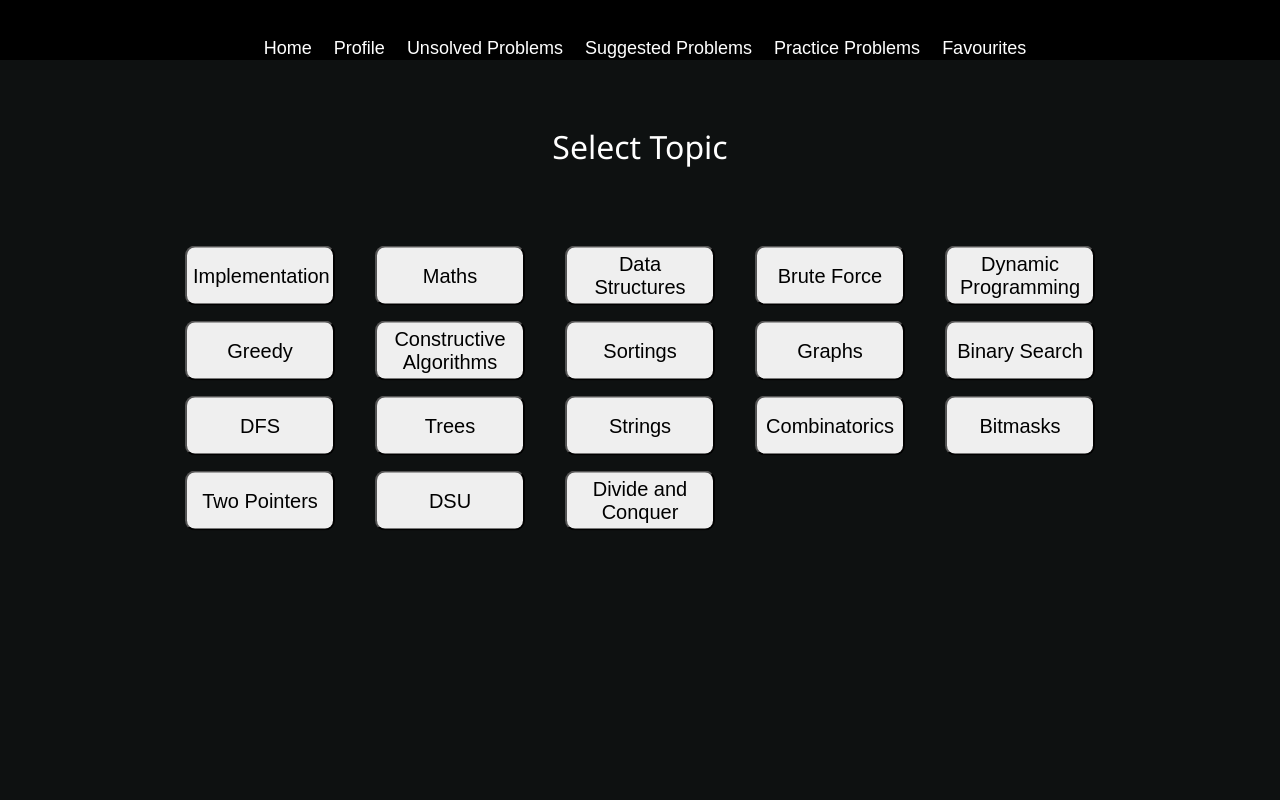
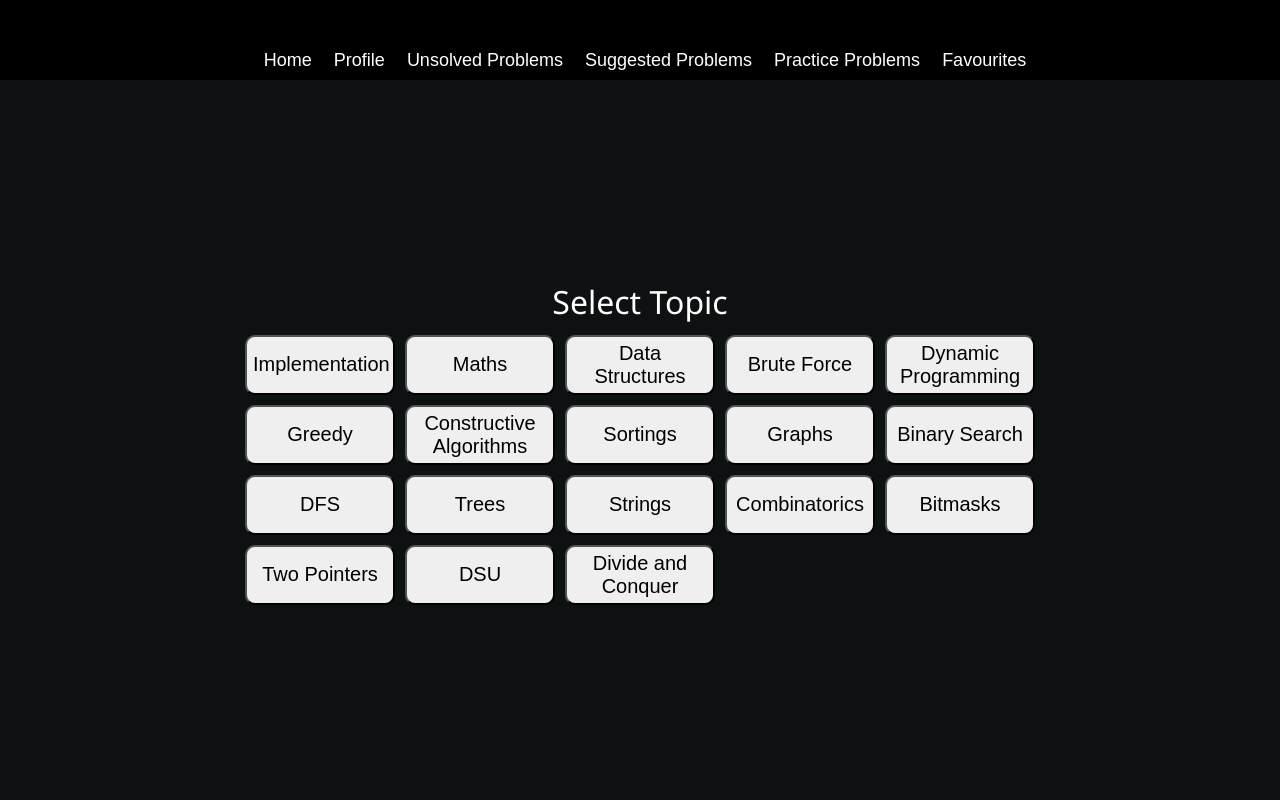
Before and after one commit to PulkitAggarwal-Git/CAAR, a Flask app: page /practice_problems in a window 1280 px wide. Run offline with Flask 3, Linux system fonts and the light colour scheme; the visitor is signed in with stand-in values (Sample User, id 1).

Commit message:
Made responsive

```diff
--- a/main.py
+++ b/main.py
@@ -35,9 +35,6 @@ def enter():
             session['codeforces_id'] = username
             submissions_data = fetch_submissions_data(username) # fetch_submissions_data function is written in data_processing.py file
 
-            unsolved_problems = analyze_user_problems(submissions_data)
-            store_unsolved_problems(username, unsolved_problems)
-
             if submissions_data is None:
                 flash("Codeforces is not responding. Please try again later.")
                 return redirect('/')
@@ -45,6 +42,9 @@ def enter():
             if submissions_data.get('status')=="FAILED":
                 flash("Please enter a valid username")
                 return redirect('/')
+
+            unsolved_problems = analyze_user_problems(submissions_data)
+            store_unsolved_problems(username, unsolved_problems)
 
             user_data = fetch_user_data(username) # fetch_user_data function is written in data_processing.py file
 
--- a/static/layout.css
+++ b/static/layout.css
@@ -1,28 +1,31 @@
 body{
     margin: 0;
     padding: 0;
+    height: 100%;
 }
 
-.container{
+/* .container{
     display: flex;
     flex-direction: column;
     height: 100vh;
-}
+} */
 
 .content{
     display: flex;
     flex-direction: column;
-    flex-grow: 1;
+    /* flex-grow: 1; */
     height: 100vh;
 }
 
 .header{
-    height: 60px;
+    height: 4rem;
     background-color: black;
     display: flex;
     justify-content: center;
     align-items: end;
     gap: 10px;
+    flex-wrap: wrap;
+    padding: 0.5rem;
 }
 
 .header button{
@@ -35,29 +38,42 @@ body{
 }
 
 
+
 .main-container{
-    position: relative;
     flex: 1;
-    z-index: 0;
     display: flex;
     flex-direction: column;
     background-color: rgb(14, 17, 17);
     text-align: left;
     overflow: auto;
-    height: 100vh;
+    padding-top: 0rem;
+}
 
-}
+/* .practice_problems {
+  justify-content: center;
+  align-items: center;
+  /* padding-top: 0.1rem;*
+} */
+
 
 .set_quote{
     text-align: center;
 }
 
+
+
 .problem_tags{
-    transform: translateY(50%);
     display: grid;
-    gap: 15px 40px;
     grid-template-columns: repeat(5,auto);
+    /* justify-content: center; */
+    /* display: grid;
+    gap: 10px;
+    grid-template-columns: repeat(auto-fit, minmax(130px, 1fr));*/
     justify-content: center;
+    /* padding: 1rem;  */
+    /* align-items: center; */
+    gap: 10px;
+    width: 100%;
 }
 
 .problem_tags form button{
@@ -67,17 +83,86 @@ body{
     font-size: 20px;
 }
 
-.problem_tags form button:hover{
-    color: blue;
+.select_topic{
+    color: white;
+    font-size: xx-large;
+    font-family:'Segoe UI', Tahoma, Geneva, Verdana, sans-serif;
+    /* text-align: center; */
+    /* margin-top: 1rem; */
+    margin-bottom: 1rem;
+    text-align: center;
+    transform: translateY(10%);
+}
+
+@media (max-width: 768px) {
+  .problem_tags {
+    padding: 1rem;
+    gap: 1rem;    /* transform: translateY(50%); */
+    display: grid;
+    /* justify-content: center; */
+    grid-template-columns: repeat(auto-fill, minmax(130px, 1fr));
+  }
+
+  .problem_tags form button{
+    height: 3rem;
+    width: 100%;
+    border-radius: 7px;
+    font-size: 1rem;
   }
 
   .select_topic{
     color: white;
     font-size: xx-large;
     font-family:'Segoe UI', Tahoma, Geneva, Verdana, sans-serif;
+    /* text-align: center; */
+    /* margin-top: 1rem; */
+    margin-bottom: 1rem;
     text-align: center;
-    transform: translateY(150%);
+    /* transform: translateY(10%); */
 }
+
+}
+
+
+@media (min-width:800px)
+{
+    .select_topic{
+        transform: translateY(10%);
+    }
+
+    .problem_tags {
+    /* padding: 1rem;
+    gap: 1rem;    /* transform: translateY(50%); */
+    /* display: grid; */
+    /* justify-content: center; *
+    grid-template-columns: repeat(auto-fill, minmax(130px, 1fr));
+    transform: translateY(10%); */
+
+    display: grid;
+    grid-template-columns: repeat(5,auto);
+    /* justify-content: center; */
+    /* display: grid;
+    gap: 10px;
+    grid-template-columns: repeat(auto-fit, minmax(130px, 1fr));*/
+    justify-content: center;
+    /* padding: 1rem;  */
+    /* align-items: center; */
+    gap: 10px;
+    width: 100%;
+  }
+
+  .practice_problems {
+  justify-content: center;
+  align-items: center;
+  /* padding-top: 0.1rem;*/
+}
+}
+
+.problem_tags form button:hover{
+    color: blue;
+}
+
+
 
 #take-input{
     position: absolute;
--- a/templates/display_practice_problems.html
+++ b/templates/display_practice_problems.html
@@ -5,7 +5,7 @@
 <div class="problems">
     <ol class="bordered-list">
         {% for name, url in problems %}
-        <li style="width: 50vw; list-style-position: outside;">
+        <li class="problems-list">
             <div class="favourites">
             <a href="{{ url }}" target="_blank" class="no-underline">{{ name }}</a>
             <button onclick="addToFavourites('{{ name }}','{{url}}')">Add to favourites</button>
--- a/templates/favourites.html
+++ b/templates/favourites.html
@@ -7,7 +7,7 @@
 <div class="problems">
     <ol class="bordered-list">
         {% for fav in favourites %}
-        <li style="width: 40vw; list-style-position: outside;">
+        <li class="problems-list">
             <div class="favourites">
                 <a href="{{ fav.url }}" target="_blank" class="no-underline">{{ fav.name }}</a>
                 <button onclick="removeFromFavourites('{{fav.name}}','{{fav.url}}')">Remove from favourites</button>
--- a/templates/practice_problems.html
+++ b/templates/practice_problems.html
@@ -1,4 +1,5 @@
 {% extends "layout.html" %}
+{% block container_class %}practice_problems{% endblock %}
 {% block body %}
 
     <div class="select_topic">Select Topic</div>
--- a/templates/suggested_problems.html
+++ b/templates/suggested_problems.html
@@ -7,7 +7,7 @@
 <div class="problems">
     <ol class="bordered-list">
         {% for name, url in problems %}
-        <li style="width: 50vw; list-style-position: outside;">
+        <li class="problems-list">
             <div class="favourites">
                 <a href="{{ url }}" target="_blank" class="no-underline">{{ name }}</a>
                 <button onclick="addToFavourites('{{name}}')">Add to favourites</button>
--- a/templates/unsolved_problems.html
+++ b/templates/unsolved_problems.html
@@ -1,5 +1,4 @@
 {% extends "layout.html" %}
-{% block container_class %}background{% endblock %}
 {% block body %}
 
 {% if problems %}
@@ -7,7 +6,7 @@
 <div class="problems">
     <ol class="bordered-list">
         {% for name, url in problems %}
-        <li style="width: 50vw; list-style-position: outside;">
+        <li class="problems-list">
             <div class="favourites">
                 <a href="{{ url }}" target="_blank" class="no-underline">{{ name }}</a>
                 <button onclick="addToFavourites('{{name}}','{{url}}')">Add to favourites</button>
```
Also changed, not shown: other parts of static/layout.css (+107 -3 lines). Lines whose indentation alone changed are shown as unchanged.
